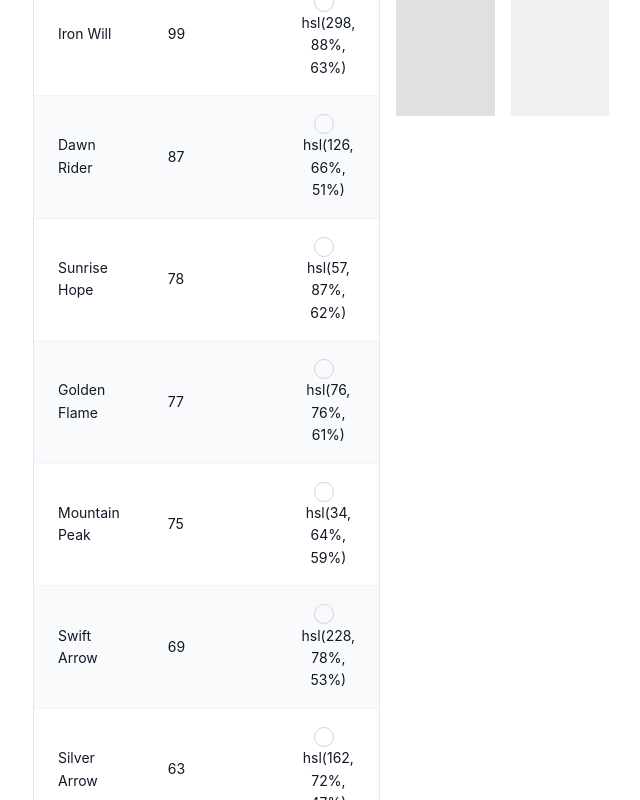
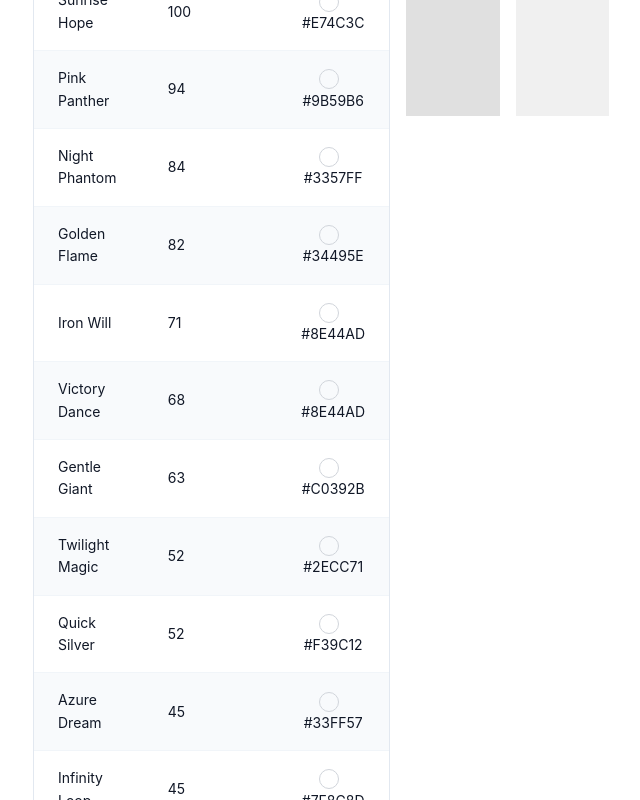
Before and after one commit to farukSRKNT/horse-racing-game, a Vue app: page /race in a window 1280 px wide. Shown: the part 180-980 px from the top of the page, without its empty margins (15-655 px from the left). Built offline with nearby package versions, Linux system fonts and the light colour scheme; the HTML template or start-up script is replaced by a standard one.

Commit message:
fix: horse list to have colors and conditions

```diff
--- a/src/components/molecules/horse-list/horse-list.component.vue
+++ b/src/components/molecules/horse-list/horse-list.component.vue
@@ -2,25 +2,24 @@
   <div :class="$style.horseListContainer">
     <BaseTable
       :columns="columns"
-      :data="horseTableData"
+      :data="horses"
       :striped="true"
       :hoverable="true"
       :default-sort="{ key: 'condition', direction: 'desc' }"
       :empty-message="'No horses available for racing'"
-      @row-click="handleRowClick"
     />
   </div>
 </template>
 
 <script setup lang="ts">
-import { computed, onMounted } from 'vue'
+import { onMounted, computed } from 'vue'
 import { useStore } from 'vuex'
 import BaseTable from '../../atoms/table/base-table.component.vue'
 import type { TableColumn } from '../../atoms/table/base-table.abstract'
-import type { HorseTableData } from './horse-list.abstract'
-import { generateHorseColor, generateCondition } from './horse-list.utils'
 
 const store = useStore()
+
+const horses = computed(() => store.state.race.horses)
 
 // Define table columns
 const columns: TableColumn[] = [
@@ -32,28 +31,6 @@ const columns: TableColumn[] = [
 onMounted(() => {
   store.commit('race/GENERATE_HORSE_NAMES')
 })
-
-// Get horse names from store and transform to table data
-const horseTableData = computed<HorseTableData[]>(() => {
-  const horseNames = store.state.race.horseNames || []
-
-  return horseNames.map(
-    (name: string, index: number): HorseTableData => ({
-      id: `horse-${index}`,
-      name,
-      condition: generateCondition(name), // Mock condition based on name
-      color: generateHorseColor(name), // Generate consistent color based on name
-    }),
-  )
-})
-
-console.log('raceSchedule:', store.state.race.raceSchedule)
-
-// Handle row click event
-const handleRowClick = (horse: HorseTableData): void => {
-  console.log('Horse selected:', horse)
-  // Can emit event to parent if needed
-}
 </script>
 
 <style module lang="scss">
--- a/src/views/race/view-model/race.abstract.ts
+++ b/src/views/race/view-model/race.abstract.ts
@@ -1,5 +1,12 @@
+export interface Horse {
+  id: string
+  name: string
+  color: string
+  condition: number // 1-100 range
+}
+
 export interface RaceState {
-  horseNames: string[]
+  horses: Array<Horse>
   raceSchedule: RaceSchedule | null
   results: RoundResult[]
   isRunning: boolean
@@ -16,7 +23,7 @@ export enum MutationTypes {
 export interface Round {
   id: number
   distance: number
-  selectedHorses: string[]
+  selectedHorses: Horse[]
 }
 
 export interface RaceSchedule {
@@ -26,7 +33,7 @@ export interface RaceSchedule {
 interface RoundResult {
   roundId: number
   results: {
-    horse: string
+    horse: Horse
     time: number
     position: number
   }[]
--- a/src/views/race/view-model/race.fixture.ts
+++ b/src/views/race/view-model/race.fixture.ts
@@ -109,3 +109,26 @@ export const ROUND_PER_RACE: number = 6 as const
  * The are 6 rounds in a race and they must occur at different lengths
  */
 export const ROUND_DISTANCES: readonly number[] = [1200, 1400, 1600, 1800, 2000, 2200] as const
+
+export const HORSE_COLORS: readonly string[] = [
+  '#FF5733', // Red
+  '#33FF57', // Green
+  '#3357FF', // Blue
+  '#F1C40F', // Yellow
+  '#9B59B6', // Purple
+  '#E67E22', // Orange
+  '#1ABC9C', // Teal
+  '#34495E', // Dark Blue
+  '#2ECC71', // Light Green
+  '#E74C3C', // Light Red
+  '#8E44AD', // Dark Purple
+  '#F39C12', // Dark Orange
+  '#2980B9', // Dark Teal
+  '#D35400', // Dark Yellow
+  '#C0392B', // Dark Red
+  '#27AE60', // Dark Green
+  '#8E44AD', // Dark Purple
+  '#F1C40F', // Light Yellow
+  '#2C3E50', // Dark Blue
+  '#7F8C8D', // Gray
+] as const
--- a/src/views/race/view-model/race.mutations.ts
+++ b/src/views/race/view-model/race.mutations.ts
@@ -1,10 +1,15 @@
 import { MutationTypes, type RaceState } from './race.abstract'
-import { ROUND_DISTANCES, ROUND_PER_RACE } from './race.fixture'
+import { HORSE_COLORS, ROUND_DISTANCES, ROUND_PER_RACE } from './race.fixture'
 import { generateRandomHorseNames, pickHorses } from './race.utils'
 
 export const mutations = {
   [MutationTypes.GENERATE_HORSE_NAMES](state: RaceState) {
-    state.horseNames = generateRandomHorseNames()
+    state.horses = generateRandomHorseNames().map((name, index) => ({
+      id: `horse-${index + 1}`, // Unique ID for each horse
+      name,
+      color: HORSE_COLORS[index],
+      condition: Math.floor(Math.random() * 100) + 1, // Random condition
+    }))
   },
   [MutationTypes.GENERATE_RACE_SCHEDULE](state: RaceState) {
     // GENERATE 6 rounds with random distances and selected horses
@@ -12,7 +17,7 @@ export const mutations = {
       rounds: Array.from({ length: ROUND_PER_RACE }, (_, index) => ({
         id: index + 1,
         distance: ROUND_DISTANCES[index],
-        selectedHorses: pickHorses(state.horseNames),
+        selectedHorses: pickHorses(state.horses),
       })),
     }
   },
--- a/src/views/race/view-model/race.state.ts
+++ b/src/views/race/view-model/race.state.ts
@@ -1,7 +1,7 @@
 import type { RaceState } from './race.abstract'
 
 export const SEED_STATE: RaceState = {
-  horseNames: [],
+  horses: [],
   raceSchedule: null,
   results: [],
   isRunning: false,
--- a/src/views/race/view-model/race.utils.ts
+++ b/src/views/race/view-model/race.utils.ts
@@ -1,3 +1,4 @@
+import type { Horse } from './race.abstract'
 import { HORSE_NAMES_POOL } from './race.fixture'
 
 /**
@@ -11,7 +12,7 @@ export const generateRandomHorseNames = (): string[] => {
 /**
  * Randomly selects specified count of unique horse names from the pool
  */
-export const pickHorses = (horseList: string[]): string[] => {
+export const pickHorses = (horseList: Array<Horse>): Array<Horse> => {
   const COUNT = 10
 
   const shuffled = [...horseList].sort(() => 0.5 - Math.random())
```
Also changed, not shown: 1 other file (tests, documents, lock files or other folders).
